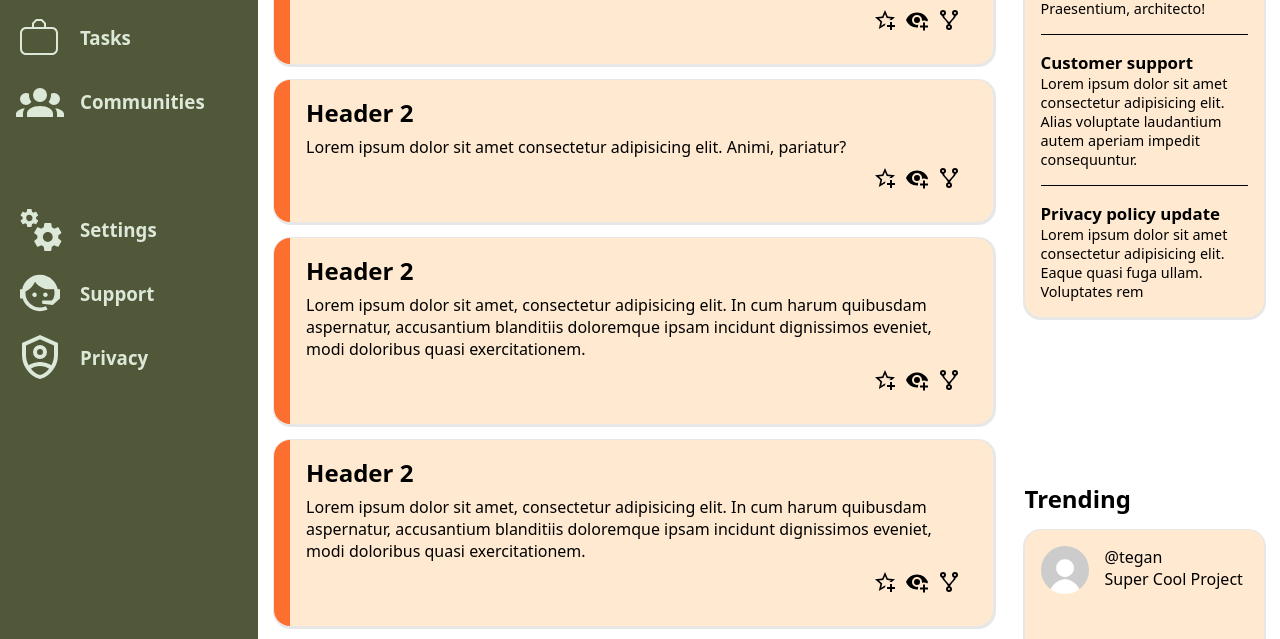
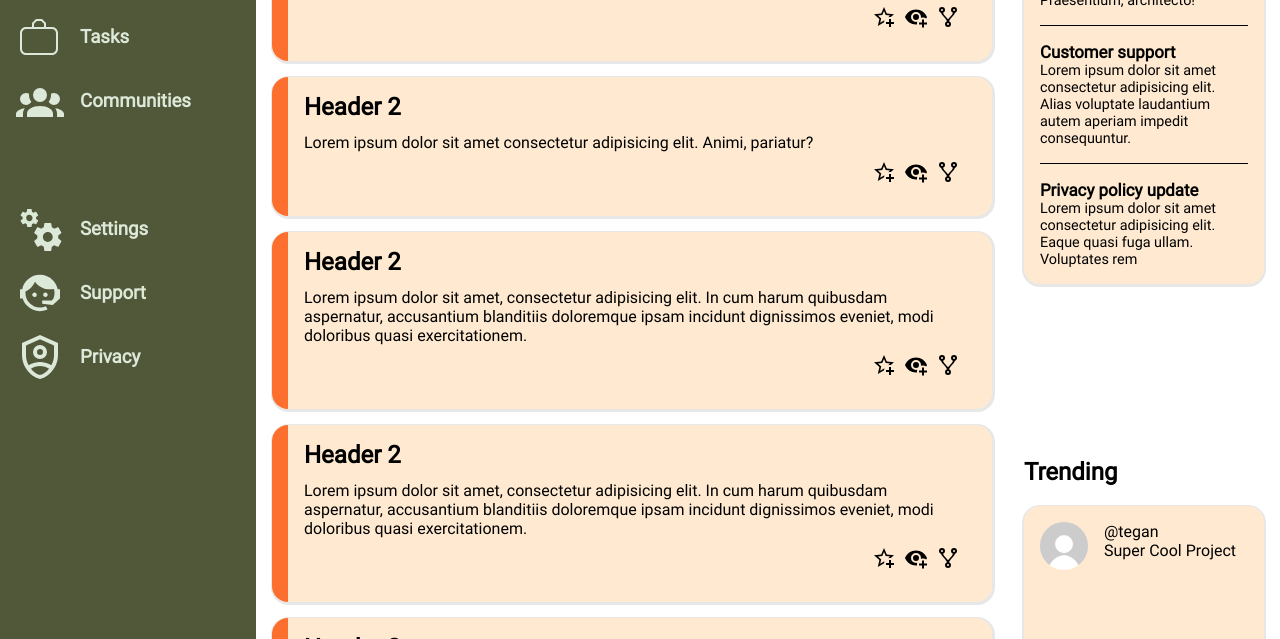
Before and after one commit to R3ndrex/Admin-Dashboard, a plain HTML site: page index.html in a window 1280 px wide. Shown: the part 387-1026 px from the top of the page. Drawn offline with Linux system fonts and the light colour scheme.

Commit message:
Add roboto font

```diff
--- a/style.css
+++ b/style.css
@@ -1,3 +1,12 @@
+@font-face {
+    font-display: swap;
+    font-family: "Roboto";
+    font-style: normal;
+    font-weight: 400;
+    src: url("./fonts/roboto-v32-latin-regular.woff2") format("woff2"),
+        url("./fonts/roboto-v32-latin-regular.ttf") format("truetype");
+}
+
 *,
 *::after,
 *::before {
@@ -14,8 +23,8 @@ body {
     height: 100vh;
     margin: 0;
     padding: 0;
-    font-family: system-ui, -apple-system, BlinkMacSystemFont, "Segoe UI",
-        Roboto, Oxygen, Ubuntu, Cantarell, "Open Sans", "Helvetica Neue",
+    font-family: Roboto, system-ui, -apple-system, BlinkMacSystemFont,
+        "Segoe UI", Oxygen, Ubuntu, Cantarell, "Open Sans", "Helvetica Neue",
         sans-serif;
 
     display: grid;
```
Also changed, not shown: fonts/roboto-v32-latin-regular.ttf (added), fonts/roboto-v32-latin-regular.woff2 (added).
